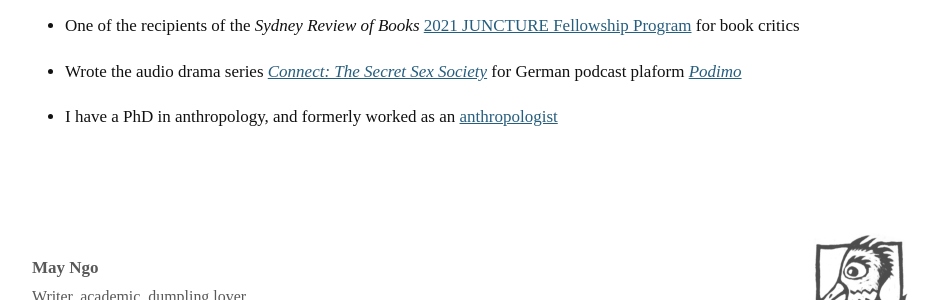
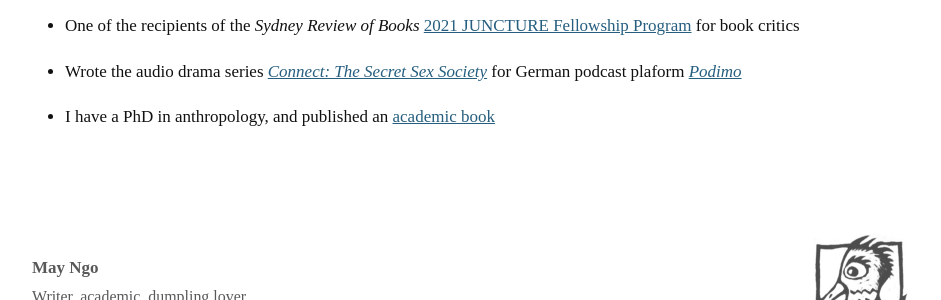
Before and after one commit to mayngo-net/mayngo-net.github.io, a Jekyll site: the page built from index.markdown, in a window 1280 px wide. Shown: the part 575-875 px from the top of the page, without its empty margins (168-1109 px from the left). Built offline with Jekyll 4.4.1, drawn with Linux system fonts in a browser that asks for light colours; some web fonts are replaced.

Commit message:
Update index.markdown

```diff
--- a/index.markdown
+++ b/index.markdown
@@ -10,6 +10,7 @@ I do a wide variety of writing including: criticism, fiction, audio drama and ac
 
 You can check out some of my [writing here](writings). I used to blog at [The Violent Bear It Away](https://theviolentbearitaway1.wordpress.com).
 
+
 Recent highlights:
 
 - Recipient of the _Kill Your Darlings_ [2021 New Critic Award](https://www.killyourdarlings.com.au/2020/12/announcing-kyds-2021-new-critic-may-ngo/), focusing on translated literature. I answered 5 questions for [_Liminal_ magazine](https://www.liminalmag.com/5-questions/may-ngo) about this Award
@@ -19,4 +20,4 @@ Recent highlights:
 - Wrote the audio drama series [_Connect: The Secret Sex Society_](https://podimo.com/de/shows/974c9b3f-b10e-469c-8689-0a8ab487e128)
  for German podcast plaform [_Podimo_](https://podimo.com/en)
 
-- I have a PhD in anthropology, and formerly worked as an [anthropologist](http://www.orient.cas.cz/kontakty/pracovnici/ngo.html)
+- I have a PhD in anthropology, and published an [academic book](https://www.routledge.com/Between-Humanitarianism-and-Evangelism-in-Faith-based-Organisations-A-Case/Ngo/p/book/9780367666873)
```
